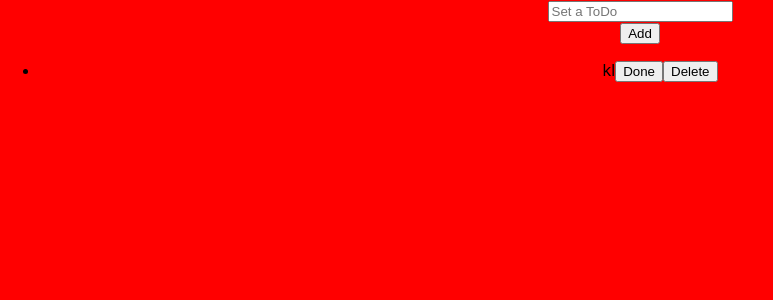
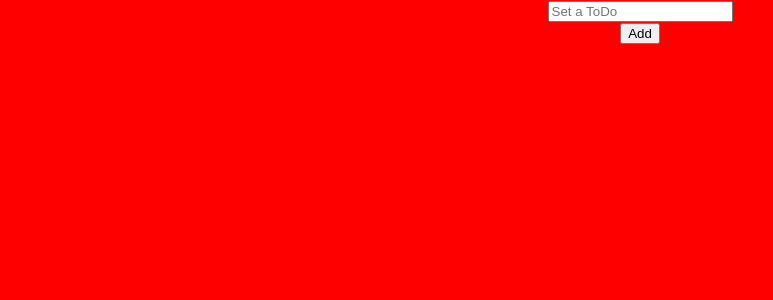
Before and after one commit to Shiv1002/todoApp, a React (Create React App) app: page / in a window 1280 px wide. Shown: the top 300 px of the page, without its empty margins (0-773 px from the left). Built offline with nearby package versions, Linux system fonts and the light colour scheme.

Commit message:
bug:rendering delete task fixed

```diff
--- a/src/App.js
+++ b/src/App.js
@@ -1,13 +1,12 @@
-import {  useRef, useState } from 'react';
+import {  useEffect, useRef, useState } from 'react';
 import './App.css';
 
 function App() {
-  const [todos, setTodos] = useState([{ title: 'kl', isComplete: false }])
+  const [todos, setTodos] = useState([])
   const [task, setTask] = useState('')
   const [showConfirm, setShowConfirm] = useState(false)
   const [todoDelete, setTodoDelete] = useState(null)
   const userInput = useRef(null)
-
   const addTodo = () => {
     var sameValue = false
     userInput.current.value = ''
@@ -22,24 +21,31 @@ function App() {
       return
     }
     setTodos([{ title: task, isComplete: false }, ...todos])
+    setTask('')
   }
   const deleteTodo = () => {
     //settodos start
+    console.log(todoDelete)
     if (todoDelete && !todoDelete.isComplete) {
+
       setShowConfirm(true)
     } else {
-      confirmDelete(todoDelete)
+
+      confirmDelete()
     }
-
   }
   const confirmDelete = () => {
+    console.log('confirm delet',todoDelete)
     setTodos(todos.filter(ele => {
       if (ele === todoDelete) {
-        console.log(ele)
+        console.log("found a match",ele)
         return false
-      } else return true
+      } else {console.log(ele);return true}
     }))
   }
+  useEffect(()=>{deleteTodo()},[todoDelete])
+
+
   return (
     <div className="App">
       <div className='user-input'>
@@ -55,9 +61,10 @@ function App() {
             <button onClick={(e) => {
               todo.isComplete = true
               e.target.parentElement.classList.toggle('slashed-text')
+              console.log(todo)
             }
             }>Done</button>
-            <button onClick={() => { setTodoDelete(todo); deleteTodo() }}>Delete</button>
+            <button onClick={() => {       setTodoDelete(todo)  }}>Delete</button>
           </li>)}
         </ul>
       </div>
```
